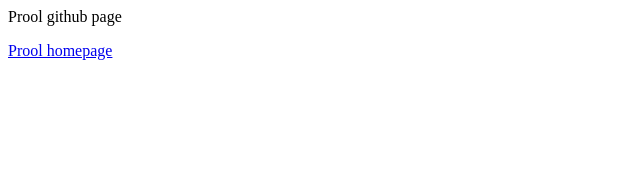
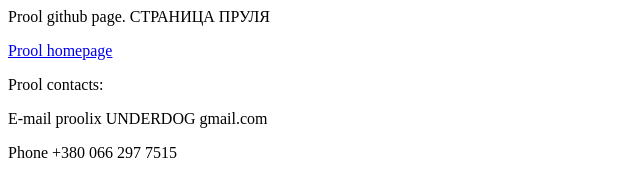
Before and after one commit to prool/prool.github.io, a plain HTML site: page index.html in a window 1280 px wide. Shown: the whole page, without its empty margins (0-640 px from the left). Drawn offline with Linux system fonts and the light colour scheme.

Commit message:
add contacts test cyrillic

```diff
--- a/index.html
+++ b/index.html
@@ -1,4 +1,9 @@
-Prool github page
+Prool github page. СТРАНИЦА ПРУЛЯ
 <p>
 <a href="http://prool.kharkov.org">Prool homepage</a>
 <p>
+Prool contacts:
+<p>
+E-mail proolix UNDERDOG gmail.com
+<p>
+Phone +380 066 297 7515
```
